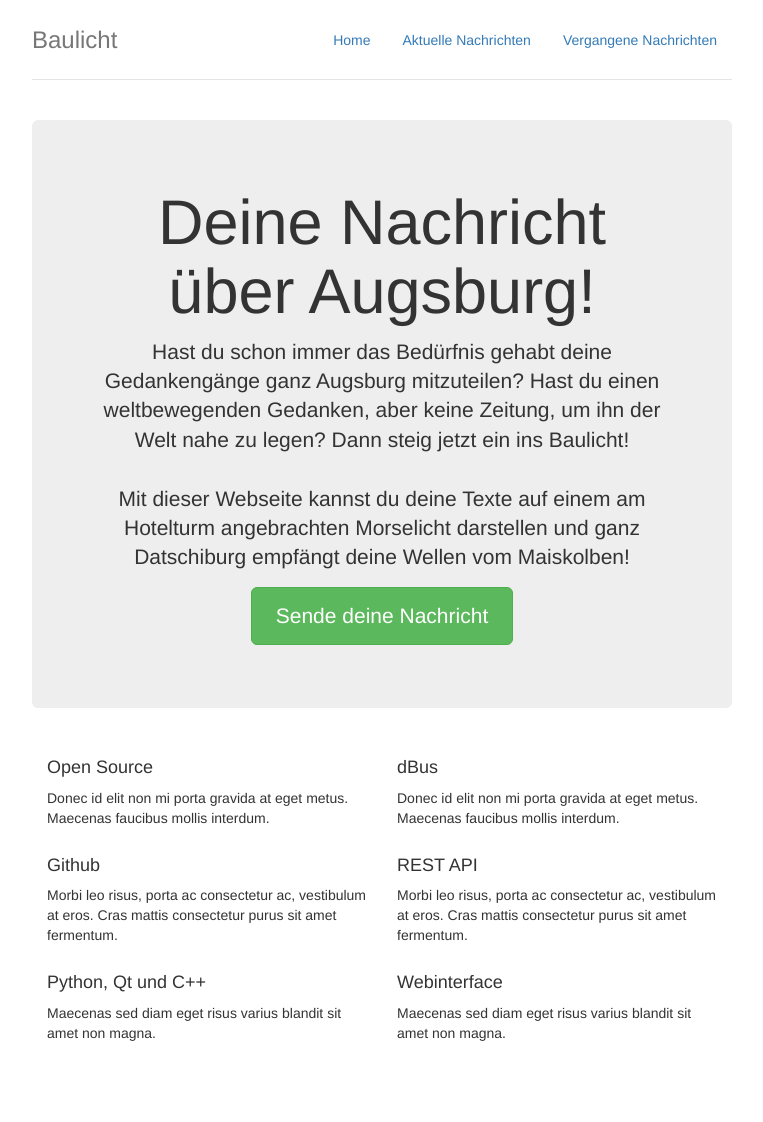
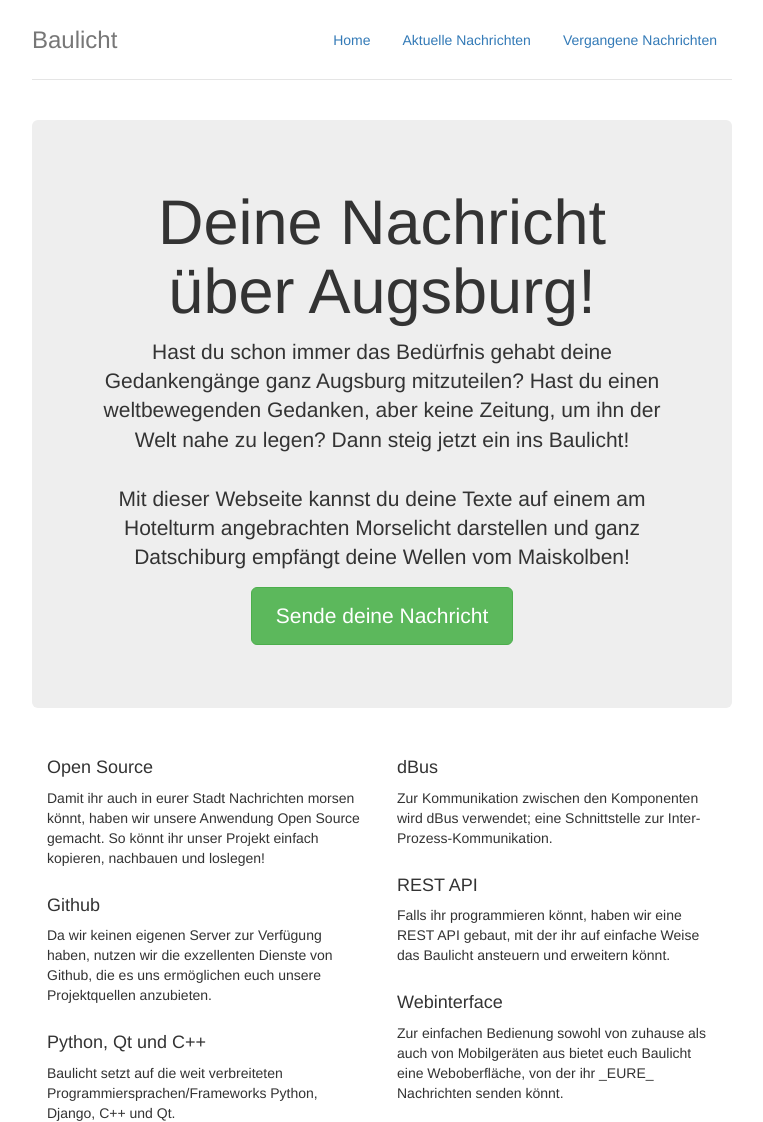
Before and after one commit to elnappo/Baulicht, a Django app: page / in a window 1280 px wide. Shown: the top 1122 px of the page, without its empty margins (258-1021 px from the left). Run offline with Django 3.2, Linux system fonts and the light colour scheme; parts of the project's set-up code (start-up, migrations or seed data) failed here and were passed over; some libraries are stand-ins or nearby versions; grey boxes are pictures that could not be loaded.

Commit message:
Added even more (technology) propaganda

```diff
--- a/Webinterface/main/templates/index.html
+++ b/Webinterface/main/templates/index.html
@@ -17,24 +17,29 @@
       <div class="row marketing">
         <div class="col-lg-6">
           <h4>Open Source</h4>
-          <p>Donec id elit non mi porta gravida at eget metus. Maecenas faucibus mollis interdum.</p>
+          <p>Damit ihr auch in eurer Stadt Nachrichten morsen könnt, haben wir unsere Anwendung Open Source gemacht. So
+          könnt ihr unser Projekt einfach kopieren, nachbauen und loslegen!</p>
 
           <h4>Github</h4>
-          <p>Morbi leo risus, porta ac consectetur ac, vestibulum at eros. Cras mattis consectetur purus sit amet fermentum.</p>
+          <p>Da wir keinen eigenen Server zur Verfügung haben, nutzen wir die exzellenten Dienste von Github, die es uns
+          ermöglichen euch unsere Projektquellen anzubieten.</p>
 
           <h4>Python, Qt und C++</h4>
-          <p>Maecenas sed diam eget risus varius blandit sit amet non magna.</p>
+          <p>Baulicht setzt auf die weit verbreiteten Programmiersprachen/Frameworks Python, Django, C++ und Qt.</p>
         </div>
 
         <div class="col-lg-6">
           <h4>dBus</h4>
-          <p>Donec id elit non mi porta gravida at eget metus. Maecenas faucibus mollis interdum.</p>
+          <p>Zur Kommunikation zwischen den Komponenten wird dBus verwendet; eine Schnittstelle zur
+          Inter-Prozess-Kommunikation.</p>
 
           <h4>REST API</h4>
-          <p>Morbi leo risus, porta ac consectetur ac, vestibulum at eros. Cras mattis consectetur purus sit amet fermentum.</p>
+          <p>Falls ihr programmieren könnt, haben wir eine REST API gebaut, mit der ihr auf einfache Weise das Baulicht
+          ansteuern und erweitern könnt.</p>
 
           <h4>Webinterface</h4>
-          <p>Maecenas sed diam eget risus varius blandit sit amet non magna.</p>
+          <p>Zur einfachen Bedienung sowohl von zuhause als auch von Mobilgeräten aus bietet euch Baulicht eine
+          Weboberfläche, von der ihr _EURE_ Nachrichten senden könnt.</p>
         </div>
       </div>
       <div class="row marketing">
```
